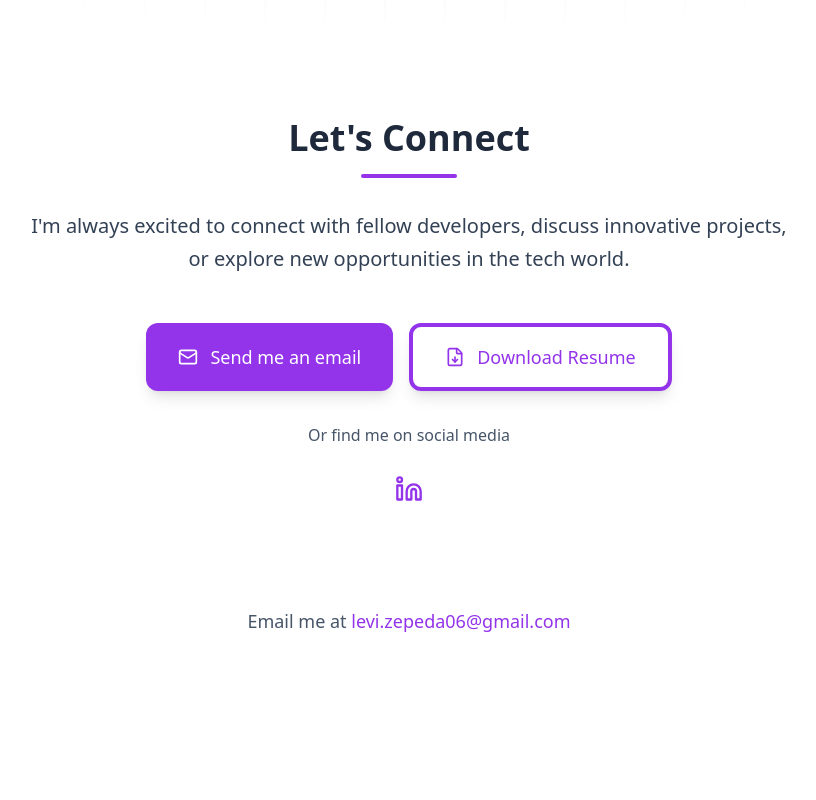
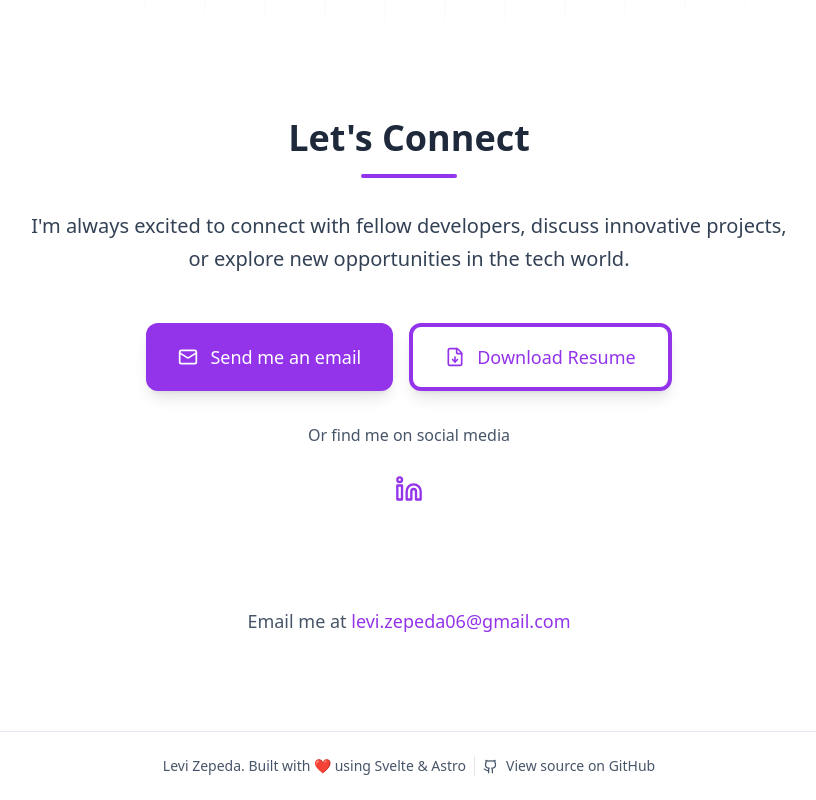
Before and after one commit to lbzepeda/lzepeda.dev, an Astro site: page / in a window 1280 px wide. Shown: the part 3302-4102 px from the top of the page, without its empty margins (231-1047 px from the left). Before the commit the page ends 4033 px from the top, so only its background shows below. Built offline with nearby package versions, Linux system fonts and the light colour scheme; Astro itself is replaced by a stand-in of ours.

Commit message:
feat(footer): complete footer implementation with theme and translations
- Added footer module with theme system integration- Implemented high contrast mode support- Added
bilingual support (ES/EN)- Integrated Lucide icons- Added GitHub repository link- Updated styling to
match theme system

```diff
--- /dev/null
+++ b/src/components/footer/Footer.svelte
@@ -0,0 +1,39 @@
+<script lang="ts">
+  import { Github } from "lucide-svelte";
+  import { language } from "../../lib/stores/language";
+  import { theme } from "../../lib/stores/theme";
+  import { getFooterTranslations } from "./footer-translations";
+
+  $: t = getFooterTranslations($language);
+  $: isHighContrast = $theme?.contrast === "high";
+</script>
+
+<footer
+  class="{theme.getBackgroundClasses('primary')($theme)} border-t {theme.getBorderClasses(
+    'default',
+  )($theme)}">
+  <div class="max-w-7xl mx-auto px-4 py-6">
+    <div class="flex justify-center items-center">
+      <p
+        class="{theme.getTextClasses(
+          'base',
+          'body',
+        )($theme)} text-sm flex items-center divide-x {theme.getBorderClasses('default')($theme)}">
+        <span class="pr-2">
+          Levi Zepeda. {t.builtWith}
+        </span>
+        <a
+          href="https://github.com/lbzepeda/lzepeda.dev"
+          target="_blank"
+          rel="noopener noreferrer"
+          class="inline-flex items-center gap-2 pl-2 hover:text-primary dark:hover:text-primary-dark transition-colors">
+          <Github
+            size={15}
+            strokeWidth={2}
+            class={isHighContrast ? "text-primary-dark dark:text-primary" : ""} />
+          <span>{t.viewSource}</span>
+        </a>
+      </p>
+    </div>
+  </div>
+</footer>
--- /dev/null
+++ b/src/components/footer/footer-translations.ts
@@ -0,0 +1,22 @@
+export type FooterTranslations = {
+  builtWith: string;
+  viewSource: string;
+};
+
+export const footerTranslations = {
+  en: {
+    footer: {
+      builtWith: "Built with ❤️ using Svelte & Astro",
+      viewSource: "View source on GitHub",
+    },
+  },
+  es: {
+    footer: {
+      builtWith: "Construido con ❤️ usando Svelte & Astro",
+      viewSource: "Ver código en GitHub",
+    },
+  },
+} as const;
+
+export type Languages = keyof typeof footerTranslations;
+export const getFooterTranslations = (lang: Languages) => footerTranslations[lang].footer;
--- a/src/pages/index.astro
+++ b/src/pages/index.astro
@@ -2,6 +2,7 @@
 import About from "../components/about/About.astro";
 import Career from "../components/career/Career.svelte";
 import Contact from "../components/contact/Contact.svelte";
+import Footer from "../components/footer/Footer.svelte";
 import Hero from "../components/hero/Hero.svelte";
 import Navbar from "../components/navbar/Navbar.svelte";
 import Project from "../components/project/Project.svelte";
@@ -16,5 +17,6 @@ import Layout from "../layouts/Layout.astro";
     <Career client:load />
     <Project client:load />
     <Contact client:load />
+    <Footer client:load />
   </body>
 </Layout>
```
